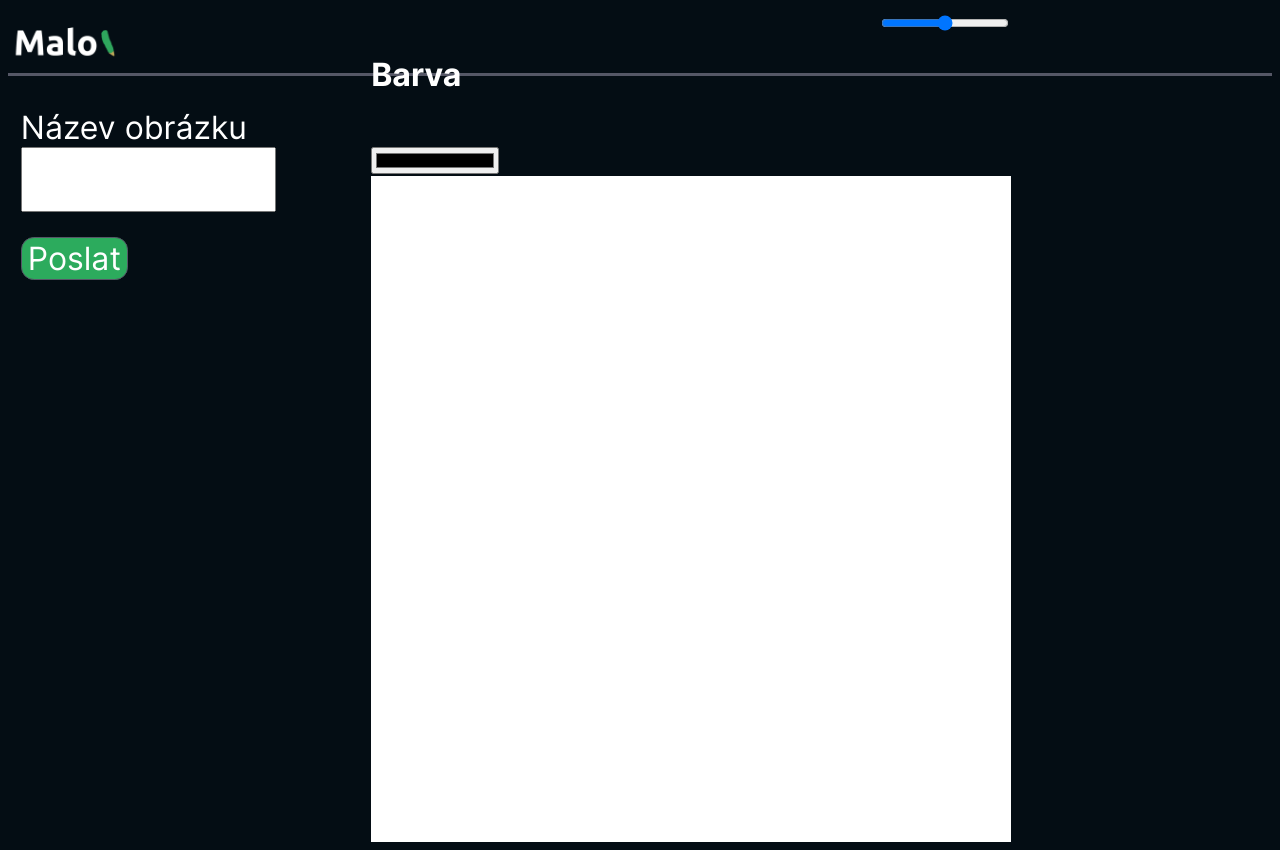
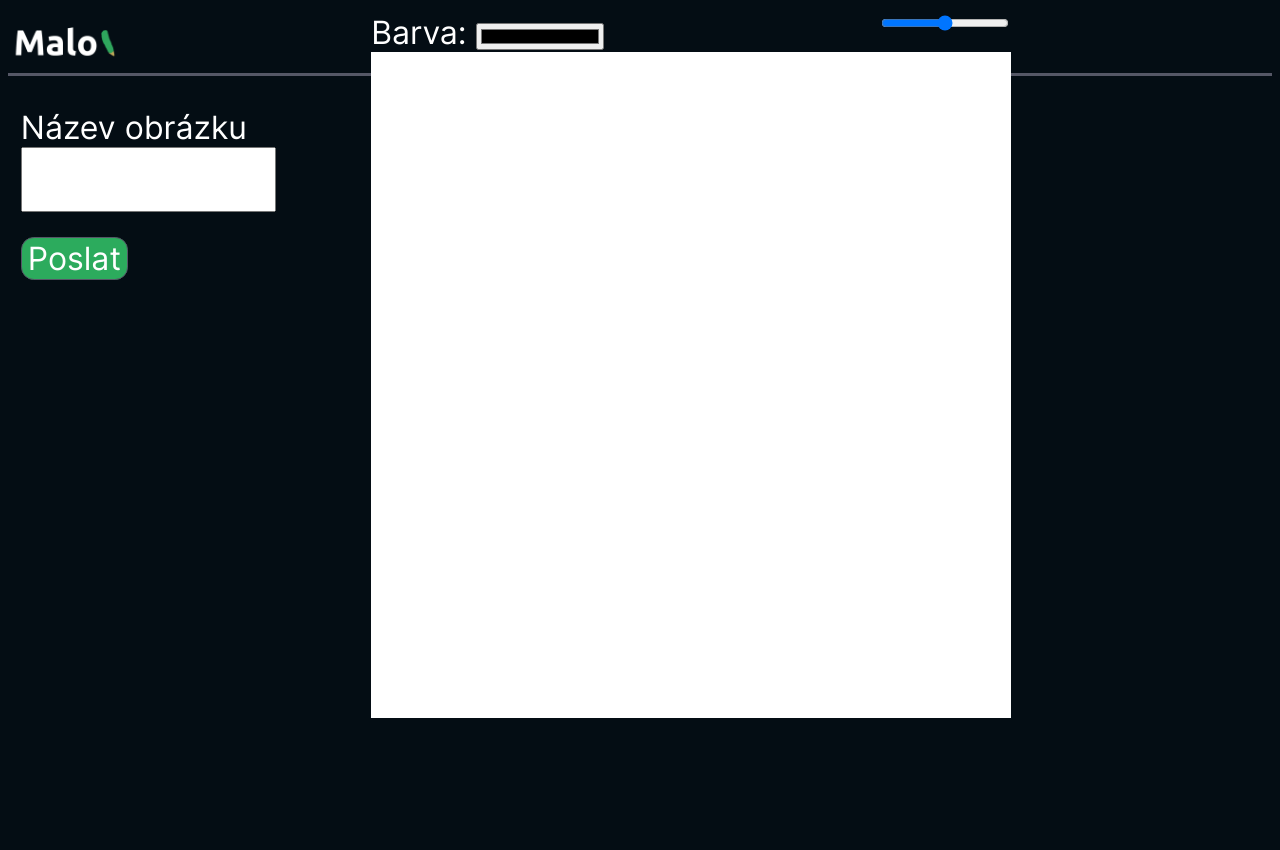
Before and after one commit to divear/draw-and-post, a React (Create React App) app: page /novyObrazek in a window 1280 px wide. After the commit the page ends 800 px from the top, so only its background shows below. Built offline with nearby package versions, Linux system fonts and the light colour scheme; no server answers.

Commit message:
fix the color label

```diff
--- a/src/components/Drawing.tsx
+++ b/src/components/Drawing.tsx
@@ -59,8 +59,9 @@ function Drawing() {
 				max={100}
 				title="Tloušťka tahu"
 			/>
-			<h4>Barva</h4>
+			<label htmlFor="color">Barva: </label>
 			<input
+				id="color"
 				type="color"
 				value={color}
 				onChange={(e) => setColor(e.target.value)}
```
